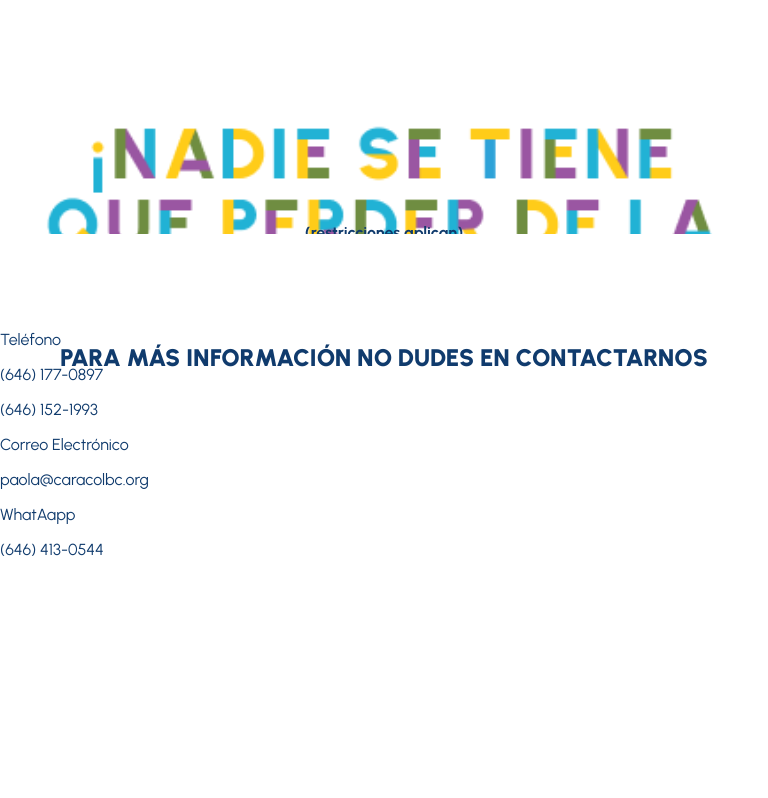
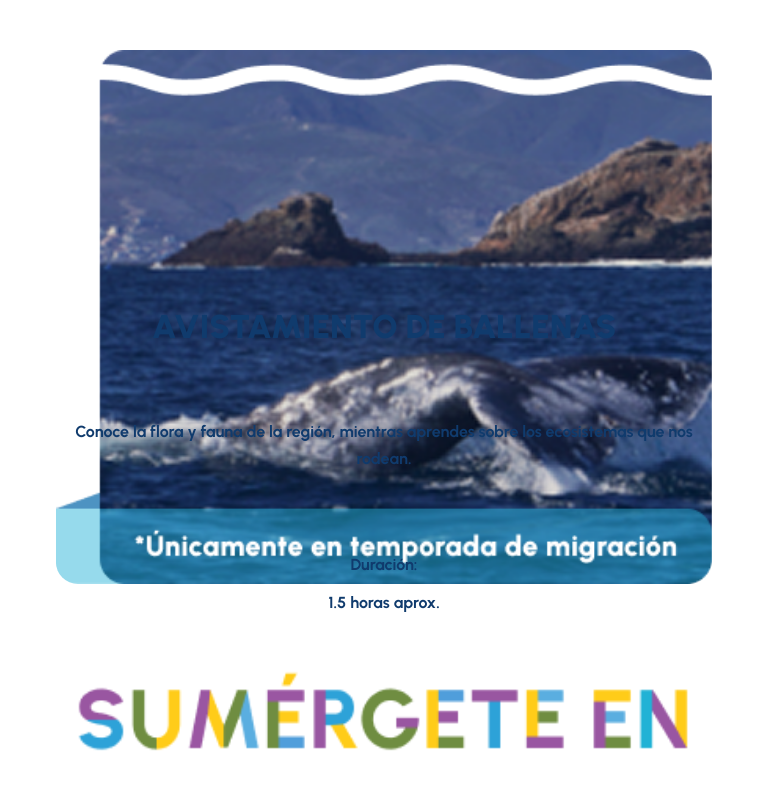
Before and after one commit to KllrMomo/caracol, a React (Create React App) app: page / in a window 768 px wide. Shown: the part 6702-7500 px from the top of the page. Before the commit the page ends 7432 px from the top, so only its background shows below. Built offline with nearby package versions, Linux system fonts and the light colour scheme.

Commit message:
header y cambios en version movil

```diff
--- a/src/pags/escuela.css
+++ b/src/pags/escuela.css
@@ -70,6 +70,14 @@ body, html {
     position: fixed;
     top: 110px;
     right: 1%;
+    z-index: 1000;
+}
+
+/* -- header -- */
+.header {
+    position: fixed;
+    width: 100%;
+    height: auto;
     z-index: 1000;
 }
 
@@ -148,12 +156,6 @@ body, html {
     border-radius: 22px;
 }
 
-.sala-tierra:hover {
-    transform: translateY(-5px);
-    box-shadow: 0 12px 30px rgba(0, 0, 0, 0.20);
-    transition: transform 0.3s ease, box-shadow 0.3s ease;
-}
-
 .sala-cielo {
     position: absolute;
     top: 98px;
@@ -161,12 +163,6 @@ body, html {
     width: 24%;
     height: auto;
     border-radius: 22px;
-}
-
-.sala-cielo:hover {
-    transform: translateY(-5px);
-    box-shadow: 0 12px 30px rgba(0, 0, 0, 0.20);
-    transition: transform 0.3s ease, box-shadow 0.3s ease;
 }
 
 .sala-mar {
@@ -178,12 +174,6 @@ body, html {
     border-radius: 22px;
 }
 
-.sala-mar:hover {
-    transform: translateY(-5px);
-    box-shadow: 0 12px 30px rgba(0, 0, 0, 0.20);
-    transition: transform 0.3s ease, box-shadow 0.3s ease;
-}
-
 .planetario {
     position: absolute;
     top: 100px;
@@ -192,13 +182,6 @@ body, html {
     height: auto;
     border-radius: 22px;
 }
-
-.planetario:hover {
-    transform: translateY(-5px);
-    box-shadow: 0 12px 30px rgba(0, 0, 0, 0.20);
-    transition: transform 0.3s ease, box-shadow 0.3s ease;
-}
-
 
 /*- Sensiorama -*/
 .sensorama-container {
@@ -532,6 +515,10 @@ body, html {
     transform: translateX(-50%);
 }
 
+.sumergete-movil {
+    display: none;
+}
+
 .disponibilidad-ciencia {
     position: absolute;
     top: 123rem;
@@ -539,6 +526,10 @@ body, html {
     height: auto;
     left: 50%;
     transform: translateX(-50%);
+}
+
+.disponibilidad-ciencia-movil {
+    display: none;
 }
 
 /*-- Final --*/
@@ -573,6 +564,10 @@ body, html {
     left: 50%;
     transform: translateX(-50%);
     top: 250px;
+}
+
+.perder-movil {
+    display: none;
 }
 
 .texto-final2 {
@@ -614,13 +609,70 @@ body, html {
     text-transform: uppercase;
 }
 
-.telefono-texto {
-    top: 25rem;
-    font-size: 20px;
-    color: #103B6D;
-    font-weight: 700;
+
+.mas-informacion-container {
+    top: 7rem;
+    position: absolute;
+    display: flex;
+    flex-direction: row;
+    left: 50%;
+    transform: translateX(-50%);
+    height: auto;
+    align-items: center;
+    gap: 5rem;
+    font-size: large;
+}
+
+.telefono-text {
     text-align: center;
 }
+
+.tel {
+    font-weight: 900;
+    text-transform: uppercase;
+    font-size: 20px;
+}
+
+.tel1 {
+    text-decoration: underline;
+    cursor: pointer;
+}
+
+.tel2 {
+    text-decoration: underline;
+    cursor: pointer;
+}
+
+.correo-text {
+    text-align: center;
+}
+
+.correo {
+    font-weight: 900;
+    text-transform: uppercase;
+    font-size: 20px;
+}
+
+.lol {
+    text-decoration: underline;
+    cursor: pointer;
+}
+
+.whatsapp-text {
+    text-align: center;
+}
+
+.whatsapp {
+    font-weight: 900;
+    text-transform: uppercase;
+    font-size: 20px;
+}
+
+.whattel {
+    text-decoration: underline;
+    cursor: pointer;
+}
+
 
 /*-- Footer --*/
 .footer {
@@ -641,7 +693,7 @@ body, html {
 }
 
 /*-- Responsive Styles --*/
-@media (min-width: 200px) and (max-width: 800px) {
+@media (min-width: 400px) and (max-width: 800px) {
     .portada {
         height: 100vh;
     }
@@ -658,26 +710,27 @@ body, html {
     }
     .banner {
         width: 80%;
-        height: 300px;
+        height: 18.75rem;
         top: 30%;
         transform: translateY(-50%);
         left: 50%;
         transform: translateX(-50%);
     }
+
     .banner-texto1 {
         font-size: 24px;
     }
 
     .banner-texto2 {
-        top: 180px;
+        top: 11.25rem;
         font-size: 16px;
     }
 
     .visita-caracol {
         position: relative;
         width: 100%;
-        top: 80px;
-        height: 385vh;
+        top: 5rem;
+        height: 530vh;
         overflow: hidden;
     }
 
@@ -703,7 +756,7 @@ body, html {
     .sala-cielo {
         width: 90%;
         height: auto;
-        top: 600px;
+        top: 37.5rem;
         left: 50%;
         transform: translateX(-50%);
     }
@@ -711,7 +764,7 @@ body, html {
     .sala-mar {
         width: 90%;
         height: auto;
-        top: 1100px;
+        top: 68.75rem;
         left: 50%;
         transform: translateX(-50%);
     }
@@ -719,20 +772,20 @@ body, html {
     .planetario {
         width: 90%;
         height: auto;
-        top: 1600px;
+        top: 100rem;
         left: 50%;
         transform: translateX(-50%);
     }
 
     .texto-visita2 {
-        top: 2140px;
+        top: 136.5rem;
         font-size: 12px;
         left: 50%;
         transform: translateX(-50%);
     }
 
     .texto-visita3 {
-        top: 2200px;
+        top: 139.5rem;
         font-size: 16px;
         left: 50%;
         transform: translateX(-50%);
@@ -750,27 +803,27 @@ body, html {
     .sensorama {
         width: 90%;
         height: auto;
-        top: 2260px;
+        top: 142rem;
         left: 50%;
         transform: translateX(-50%);
     }
 
     .sensorama-container-texto {
-        top: 2260px;
+        top:  160rem;
         width: 90%;
         left: 50%;
         transform: translateX(-50%);
     }
 
     .texto-sensorama {
-        top: 2650px;
+        top: 170rem;
         width: 90%;
         left: 50%;
         transform: translateX(-50%);
     }
 
     .texto-sensorama2 {
-        top: 2850px;
+        top:  182rem;
         width: 90%;
         left: 50%;
         transform: translateX(-50%);
@@ -779,7 +832,7 @@ body, html {
     .recorrido {
         position: absolute;
         display: flex;
-        top: 2950px;
+        top:  188rem;
         left: 50%;
         width: 90%;
         height: auto;
@@ -788,7 +841,7 @@ body, html {
 
     .texto-recorrido {
         position: absolute;
-        top: 3030px;
+        top: 194rem;
         font-size: 20px;
         color: #103B6D;
         font-weight: 700;
@@ -804,7 +857,7 @@ body, html {
     .disponibilidad-visita-movil {
         display: block;
         position: absolute;
-        top: 3150px;
+        top:  202rem;
         width: 100%;
         height: auto;
         left: 50%;
@@ -814,7 +867,7 @@ body, html {
     /*-- ciencia-aire-libre --*/
     .ciencia-aire-libre {
         top: 10rem;
-        height: 310vh;
+        height: 412vh;
         overflow: hidden;
     }
 
@@ -1053,13 +1106,12 @@ body, html {
 
     .final {
         top: 10rem;
-        height: 52vh;
+        height: 68vh;
         overflow: hidden;
     }
 
     .texto-final {
         position: absolute;
-        width: 90%;
         height: auto;
         font-size: 24px;
         color: #103B6D;
@@ -1077,6 +1129,7 @@ body, html {
 
     .perder-movil {
         position: absolute;
+        display: flex;
         width: 90%;
         height: auto;
         left: 50%;
@@ -1100,8 +1153,8 @@ body, html {
     }
 
     .mas-informacion {
-        top: 15rem;
-        height: 52vh;
+        top: 11rem;
+        height: 64vh;
         overflow: hidden;
     }
 
@@ -1118,4 +1171,63 @@ body, html {
         letter-spacing: 4.8%;
         line-height: 40px;
     }
+
+
+    .mas-informacion-container {
+        top: 7rem;
+        position: absolute;
+        display: flex;
+        flex-direction: column;
+        width: 95%;
+        height: auto;
+        align-items: center;
+    }
+
+    .telefono-text {
+        text-align: center;
+    }
+
+    .tel {
+        font-weight: 900;
+        text-transform: uppercase;
+
+    }
+
+    .tel1 {
+        text-decoration: underline;
+        cursor: pointer;
+    }
+
+    .tel2 {
+        text-decoration: underline;
+        cursor: pointer;
+    }
+
+    .correo-text {
+        text-align: center;
+    }
+
+    .correo {
+        font-weight: 900;
+        text-transform: uppercase;
+    }
+
+    .lol {
+        text-decoration: underline;
+        cursor: pointer;
+    }
+
+    .whatsapp-text {
+        text-align: center;
+    }
+
+    .whatsapp {
+        font-weight: 900;
+        text-transform: uppercase;
+    }
+
+    .whattel {text-decoration: underline;
+        cursor: pointer;
+    }
+
 }
--- a/src/pags/escuelas.jsx
+++ b/src/pags/escuelas.jsx
@@ -6,6 +6,11 @@ function Escuelas () {
     return (
     <Container maxWidth="false" disableGutters>
       <main className="main">
+
+        <header>
+          <img src ="/images/header.png" alt="Logo Caracol" className="header"/>
+        </header>
+
         <img src="/images/Iconos.png" alt="Iconos" className="iconos"/>
 
         <section className="portada">
@@ -105,18 +110,20 @@ function Escuelas () {
 
         <section className="mas-informacion">
           <p className="info1">Para más información no dudes en contactarnos</p>
-          <div className="telefono-text">
-            <p>Teléfono</p>
-            <p>(646) 177-0897</p>
-            <p>(646) 152-1993</p>
-          </div>
-          <div className="correo-text">
-            <p>Correo Electrónico</p>
-            <p>paola@caracolbc.org</p>
-          </div>
-          <div className="whatsapp-text">
-            <p>WhatAapp</p>
-            <p>(646) 413-0544</p>
+          <div  className="mas-informacion-container">
+            <div className="telefono-text">
+              <p className="tel">Teléfono</p>
+              <p className="tel1">(646) 177-0897</p>
+              <p className="tel2">(646) 152-1993</p>
+            </div>
+            <div className="correo-text">
+              <p className="correo">Correo Electrónico</p>
+              <p className="lol">paola@caracolbc.org</p>
+            </div>
+            <div className="whatsapp-text">
+              <p className="whatsapp">WhatAapp</p>
+              <p className="whattel">(646) 413-0544</p>
+            </div>
           </div>
         </section>
       </main>
```
Also changed, not shown: public/images/Header.png (added).
